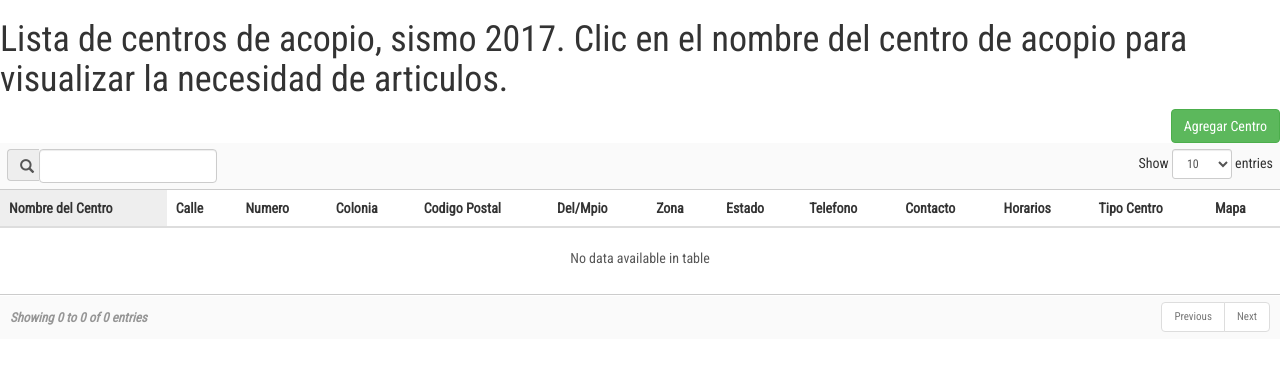
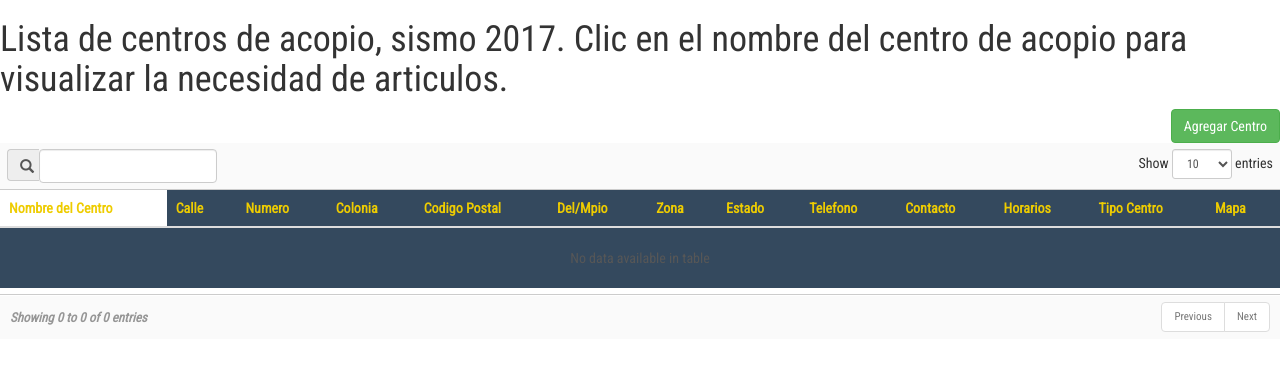
Before and after one commit to dlaredo/centrosAcopio2017, a PHP site: page / in a window 1280 px wide. Shown: the top 371 px of the page. Run offline with PHP 8.4, Linux system fonts and the light colour scheme; data that the repository does not hold is empty; some libraries are stand-ins or nearby versions.

Commit message:
agregadas clases para tablas

```diff
--- a/index.php
+++ b/index.php
@@ -1,8 +1,6 @@
 <!DOCTYPE html>
 <html>
 <head>
-  <meta name="viewport" content="width=device-width, initial-scale=1.0, maximum-scale=1.0, user-scalable=no">
-
   <link rel="stylesheet" href="tabla.css">
 
 <link rel="stylesheet" type="text/css" href="https://maxcdn.bootstrapcdn.com/bootstrap/3.3.7/css/bootstrap.min.css">
@@ -113,6 +111,15 @@
 }
 .rwd-table-2 th, .rwd-table-2 td:before {
   color: #dd5;
+}
+.rwd-table {
+    background: #34495e !important;
+}
+.rwd-table th, .rwd-table td:before {
+    color: #ec0 !important;
+}
+table.dataTable thead .sorting_asc, table.dataTable thead .sorting_desc {
+    background-color: white !important;
 }
   </style>
 
```
